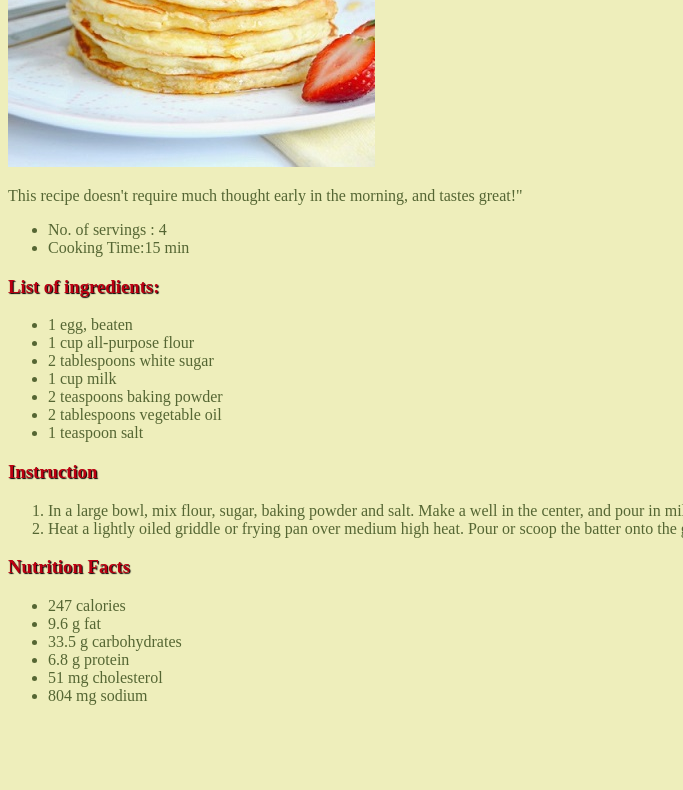
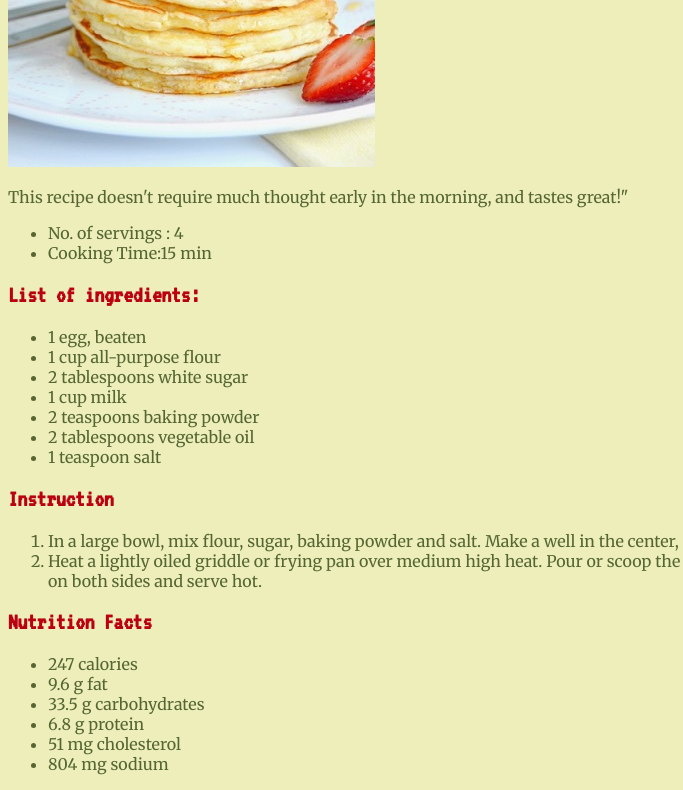
Before and after one commit to Tenzin1845/powercoders-1, a plain HTML site: page recipes/recipe2.html in a window 1280 px wide. Shown: the part 318-1108 px from the top of the page, without its empty margins (0-683 px from the left). Before the commit the page ends 1039 px from the top, so only its background shows below. Drawn offline with Linux system fonts and the light colour scheme.

Commit message:
Recipes with font style

```diff
--- a/recipes/recipe2.html
+++ b/recipes/recipe2.html
@@ -4,6 +4,7 @@
     <meta charset="utf-8">
     <title>Pan Cakes</title>
     <link rel="stylesheet" type="text/css" href="style2.css">
+    <link href="https://fonts.googleapis.com/css?family=Merriweather|Ubuntu|VT323" rel="stylesheet">
   </head>
   <body>
 
@@ -20,7 +21,7 @@
     </div>
 
     <div class="ingredients">
-      <h3>List of ingredients:</h3>
+      <h2>List of ingredients:</h2>
       <ul>
         <li>1 egg, beaten</li>
         <li>1 cup all-purpose flour</li>
@@ -33,7 +34,7 @@
     </div>
 
     <div class="instruction">
-      <h3>Instruction</h3>
+      <h2>Instruction</h2>
       <ol>
         <li>
           In a large bowl, mix flour, sugar, baking powder and salt.
@@ -48,7 +49,7 @@
     </div>
 
     <div class="nutrition">
-      <h3>Nutrition Facts</h3>
+      <h2>Nutrition Facts</h2>
       <ul>
         <li>247 calories</li>
         <li>9.6 g fat</li>
--- a/recipes/style1.css
+++ b/recipes/style1.css
@@ -1,31 +1,34 @@
-body{
+body {
   background-color: rgb(238, 221, 187);
   color: rgb(119, 51, 0);
+  font-family: 'Slabo 27px', serif;
 }
 
-h1{
+h1 {
   color: rgb(51, 68, 34);
+  font-family: 'Fahkwang', sans-serif;
 }
 
-h3{
+h2 {
   color: rgb(51, 68, 34);
+  font-family: 'Cousine', monospace;
 }
 
-div.ingredients{
+div.ingredients {
   border-style: solid;
   border-radius: 5px;
   border-color: rgb(51, 68, 34);
   padding: 1em;
 }
 
-div.instruction{
+div.instruction {
   border-style: solid;
   border-radius: 5px;
   border-color: rgb(51, 68, 34);
   padding: 1em;
 }
 
-div.details{
+div.details {
   border-style: solid;
   border-radius: 5px;
   border-color: rgb(51, 68, 34);
--- a/recipes/style2.css
+++ b/recipes/style2.css
@@ -1,14 +1,16 @@
-body{
+body {
   background-color: rgb(238, 238, 187);
   color: rgb(85, 102, 51);
+  font-family: 'Merriweather', serif;
 }
 
-h1{
+h1 {
   color: rgb(187, 0, 17);
   text-shadow: 2px 2px 2px black;
+  font-family: 'Ubuntu', sans-serif;
 }
 
-h3{
+h2 {
   color: rgb(187, 0, 17);
-  text-shadow: 1px 1px 1px black;
+  font-family: 'VT323', monospace;
 }
--- a/recipes/style3.css
+++ b/recipes/style3.css
@@ -1,10 +1,11 @@
-body{
+body {
   background-color: rgb(238, 204, 221);
   color: rgb(119, 0, 17);
   margin: .5em;
+  font-family: 'Rokkitt', serif;
 }
 
-h1{
+h1 {
   background-color: rgb(238, 34, 85);
   padding:1em;
   color: rgb(249, 226, 226);
@@ -12,14 +13,16 @@ h1{
   border-color: rgb(140, 29, 57);
   border-style:  groove;
   border-width: thick;
+  font-family: 'Hammersmith One', sans-serif;
 
 }
 
-h3{
+h2 {
   background-color: rgb(238, 34, 85);
   padding:.5em;
   color: rgb(249, 226, 226);
   border-radius: 10px;
   border-color: rgb(140, 29, 57);
   border-style: solid;
+  font-family: 'Cousine', monospace;
 }
```
Also changed, not shown: recipes/recipe1.html (+4 -3 lines), recipes/recipe3.html (+4 -3 lines).
